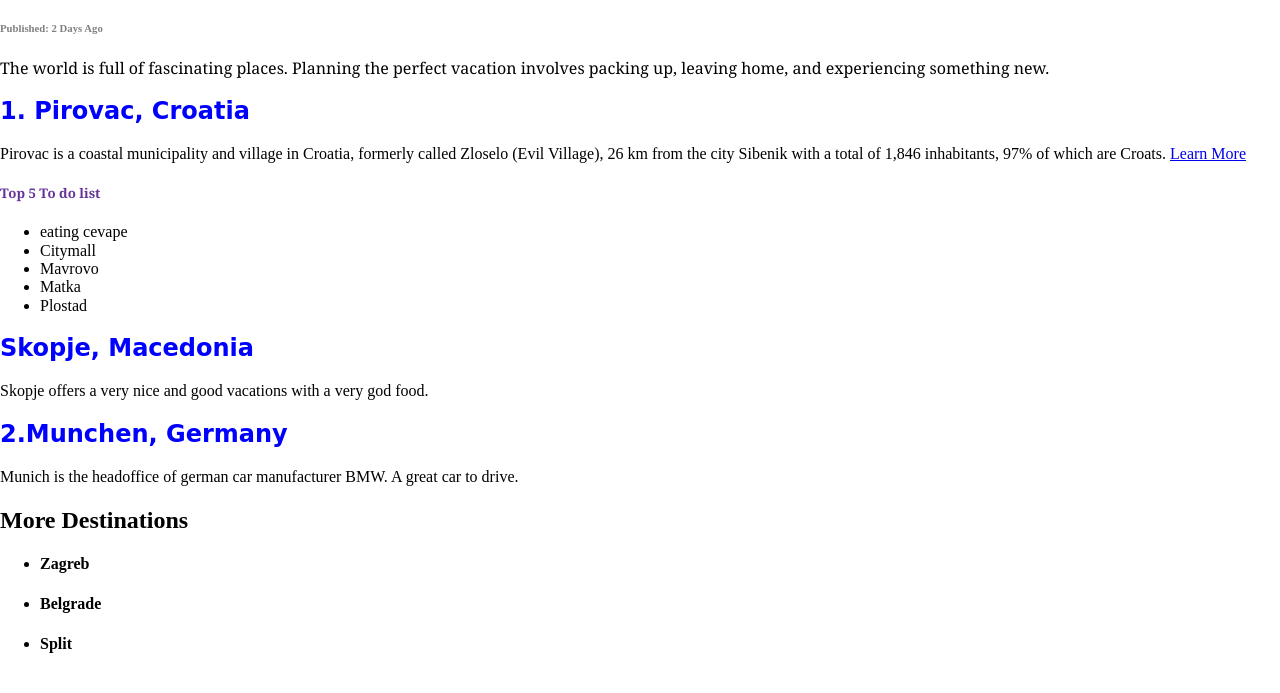
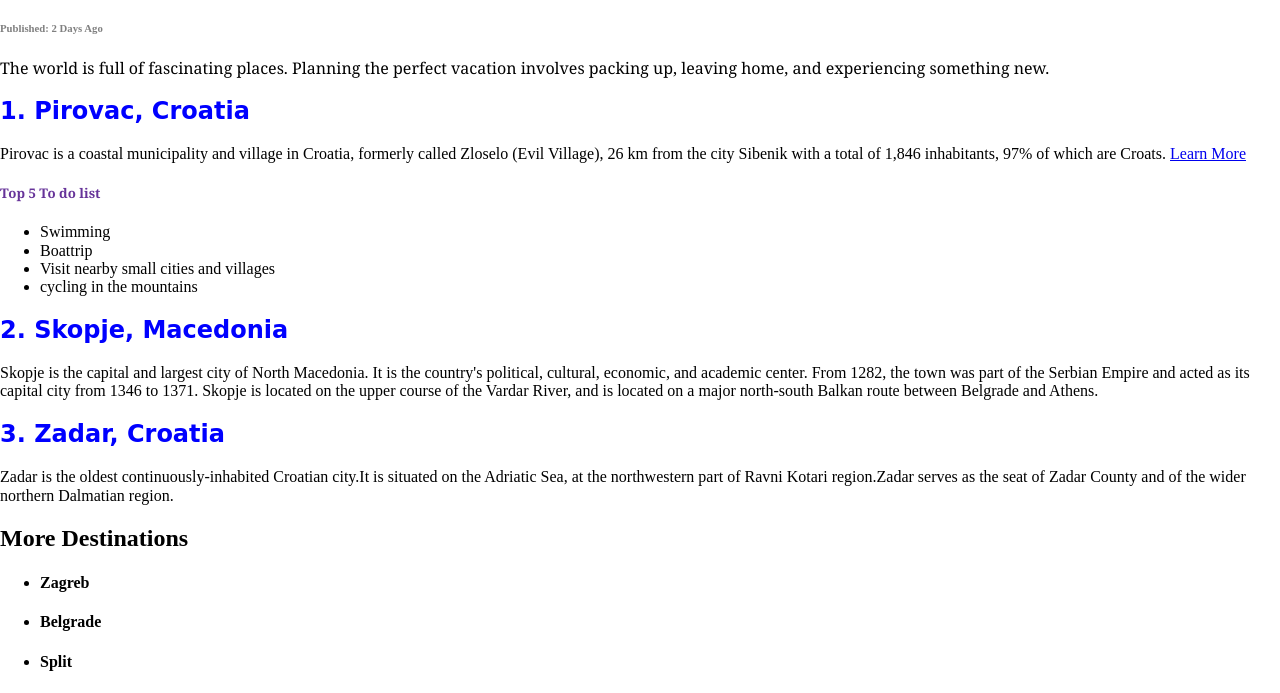
Before and after one commit to AceTircevski/Projekt-2, a plain HTML site: page index.html in a window 1280 px wide. Shown: the part 403-1096 px from the top of the page. Drawn offline with nearby package versions, Linux system fonts and the light colour scheme.

Commit message:
project_2
html css  changes

```diff
--- a/index.html
+++ b/index.html
@@ -31,19 +31,25 @@
 
         <h5> Top 5 To do list</h5>
         <ul>
-          <li>eating cevape</li>
-          <li>Citymall</li>
-          <li>Mavrovo</li>
-          <li>Matka</li>
-          <li>Plostad</li>
+          <li>Swimming</li>
+          <li>Boattrip</li>
+          <li>Visit nearby small cities and villages</li>
+          <li>cycling in the mountains</li>
+
         </ul>
       </div>
 
-      <h2 class="destination"> Skopje, Macedonia</h2>
-      <div class="description"> Skopje offers a very nice and good vacations with a very god food.
+      <h2 class="destination">2. Skopje, Macedonia</h2>
+      <div class="description"> Skopje is the capital and largest city of North Macedonia.
+    It is the country's political, cultural, economic, and academic center.
+    From 1282, the town was part of the Serbian Empire and acted as its capital city from 1346 to 1371.
+    Skopje is located on the upper course of the Vardar River, and is located on a major north-south Balkan
+    route between Belgrade and Athens.
 
-        <h2 class="destination">2.Munchen, Germany</h2>
-        <div class="description"> Munich is the headoffice of german car manufacturer BMW. A great car to drive.
+        <h2 class="destination">3. Zadar, Croatia</h2>
+        <div class="description"> Zadar is the oldest continuously-inhabited Croatian city.It is situated on the Adriatic Sea,
+    at the northwestern part of Ravni Kotari region.Zadar serves as the seat of Zadar County and of the wider northern Dalmatian region.
+
 
           <h2> More Destinations</h2>
          <ul>
```
